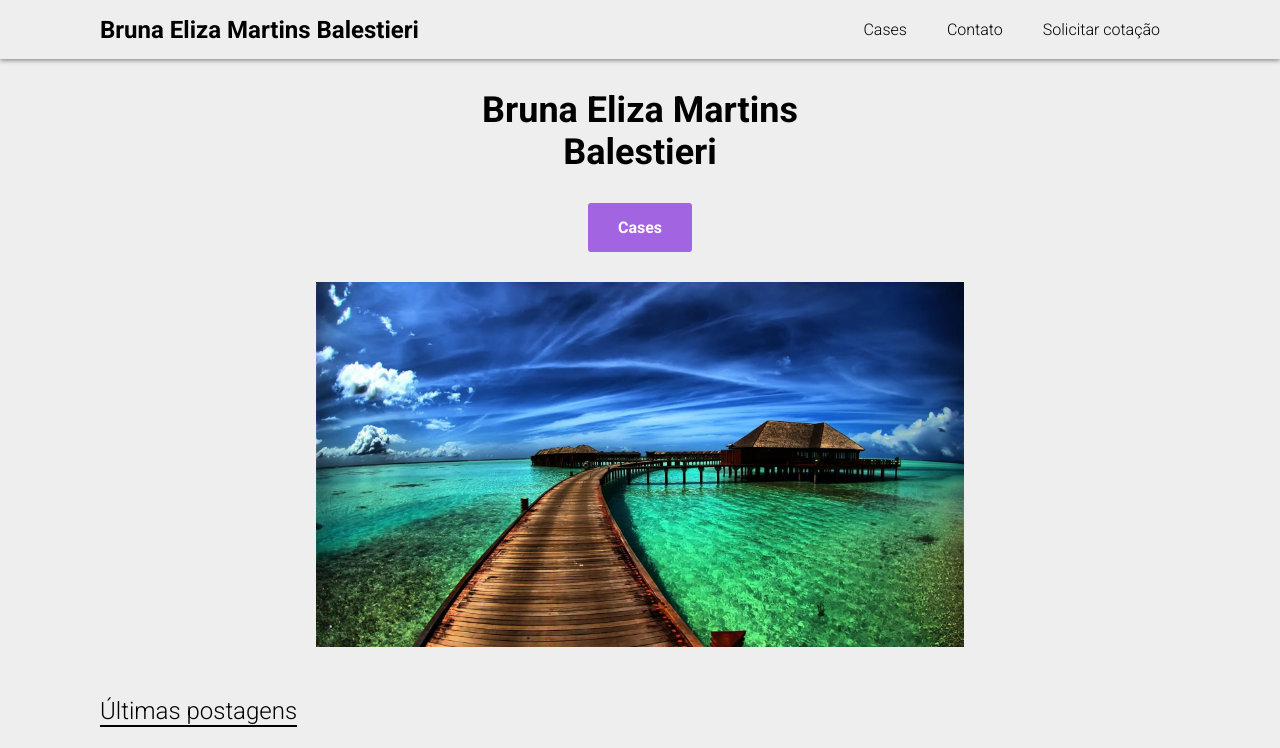
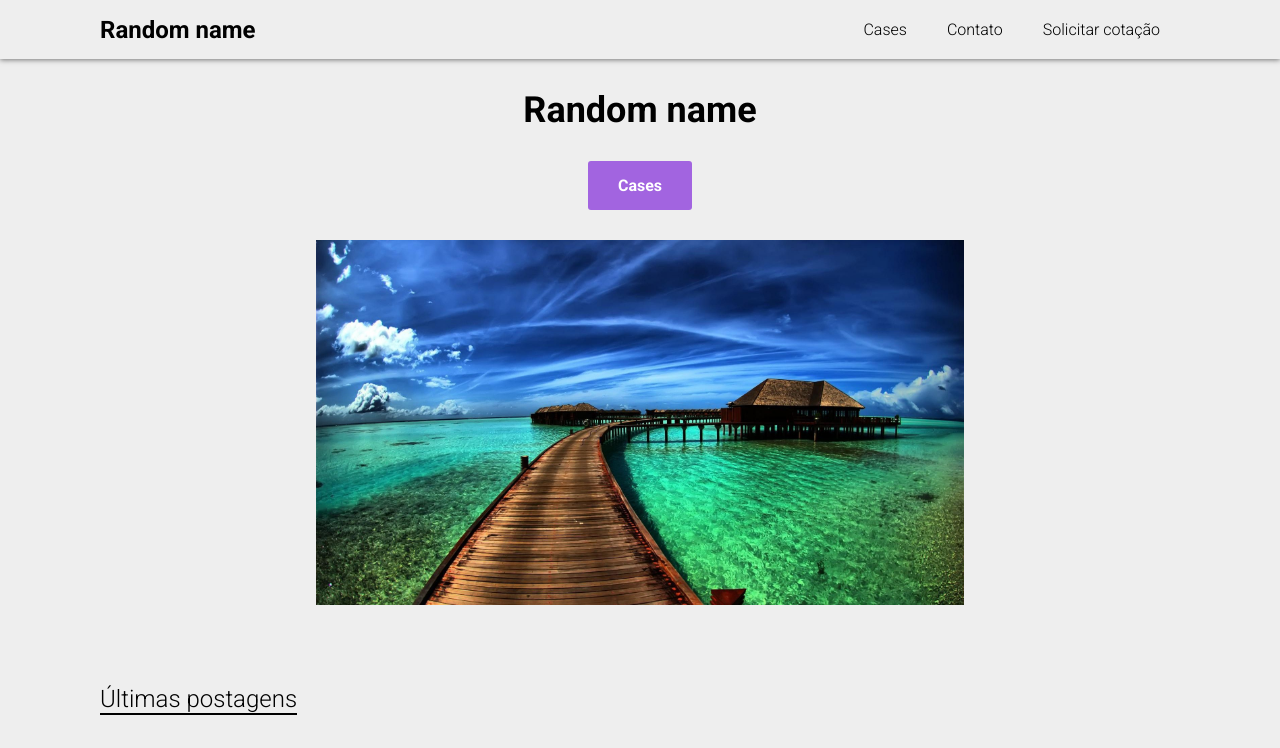
Before and after one commit to Vanfarock/ArchitectureSite, a React (Create React App) app: page / in a window 1280 px wide. Shown: the top 748 px of the page. Built offline with nearby package versions, Linux system fonts and the light colour scheme; the HTML template or start-up script is replaced by a standard one.

Commit message:
Adding gallery and location pages

```diff
--- a/public/index.html
+++ b/public/index.html
@@ -6,13 +6,13 @@
     <meta name="theme-color" content="#000000" />
     <meta
       name="description"
-      content="Bruna Eliza Martins Balestieri - Arquitetura e Urbanismo"
+      content="Random name - Arquitetura e Urbanismo"
     />
     <link rel="manifest" href="%PUBLIC_URL%/manifest.json" />
     <link rel="preconnect" href="https://fonts.gstatic.com" />
     <link href="https://fonts.googleapis.com/css2?family=Roboto:wght@300;400;700&display=swap" rel="stylesheet" />
     <link href="https://fonts.googleapis.com/icon?family=Material+Icons" rel="stylesheet" />
-    <title>Bruna Eliza Martins Balestieri - Arquitetura e Urbanismo</title>
+    <title>Random name - Arquitetura e Urbanismo</title>
   </head>
   <body>
     <noscript>You need to enable JavaScript to run this app.</noscript>
--- a/src/components/Dashboard/styles.js
+++ b/src/components/Dashboard/styles.js
@@ -6,10 +6,14 @@ export const DashboardContainer = styled.div`
     align-items: center;
 
     width: 100%;
+    padding: 5px;
 
     position: relative;
 
     overflow-x: hidden;
+
+    /* border: 1px solid ${props => props.theme.darkerBackgroundColor};
+    border-radius: 3px; */
 `;
 
 export const CardContainer = styled.div`
--- a/src/pages/HomePage/index.jsx
+++ b/src/pages/HomePage/index.jsx
@@ -8,7 +8,7 @@ import { HomeContainer,
 export default function HomePage() {
     return (
         <HomeContainer>
-            <LogoName>Bruna Eliza Martins<br /> Balestieri</LogoName>
+            <LogoName>Random name</LogoName>
             <Button>Cases</Button>
             <IntroductionImageElement src={IntroductionImage} alt="Imagem de introdução" />
         </HomeContainer>
--- a/src/pages/HomePage/styles.js
+++ b/src/pages/HomePage/styles.js
@@ -6,6 +6,7 @@ export const HomeContainer = styled.div`
     align-items: center;
 
     padding: 0 var(--base-padding);
+    margin-bottom: 30px;
 `;
 
 export const LogoName = styled.h1`
--- a/src/pages/Menu/index.jsx
+++ b/src/pages/Menu/index.jsx
@@ -10,7 +10,7 @@ export default function Menu() {
     return (
         <MenuContainer>
             <MenuLeftSide>
-                <Logo className="teste">Bruna Eliza Martins Balestieri</Logo>
+                <Logo className="teste">Random name</Logo>
             </MenuLeftSide>
             <MenuList>
                 <MenuListItem>Cases</MenuListItem>
```
